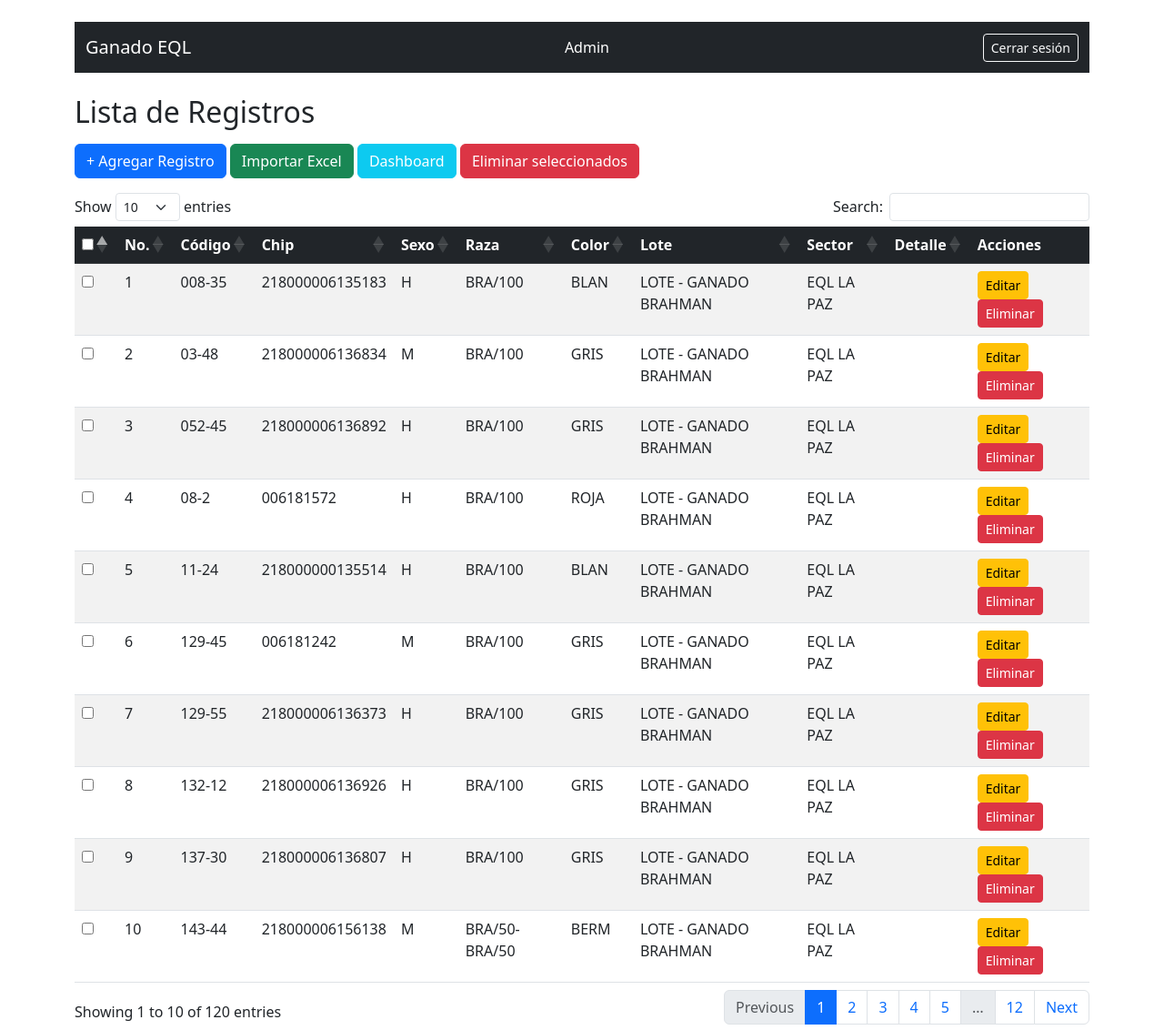
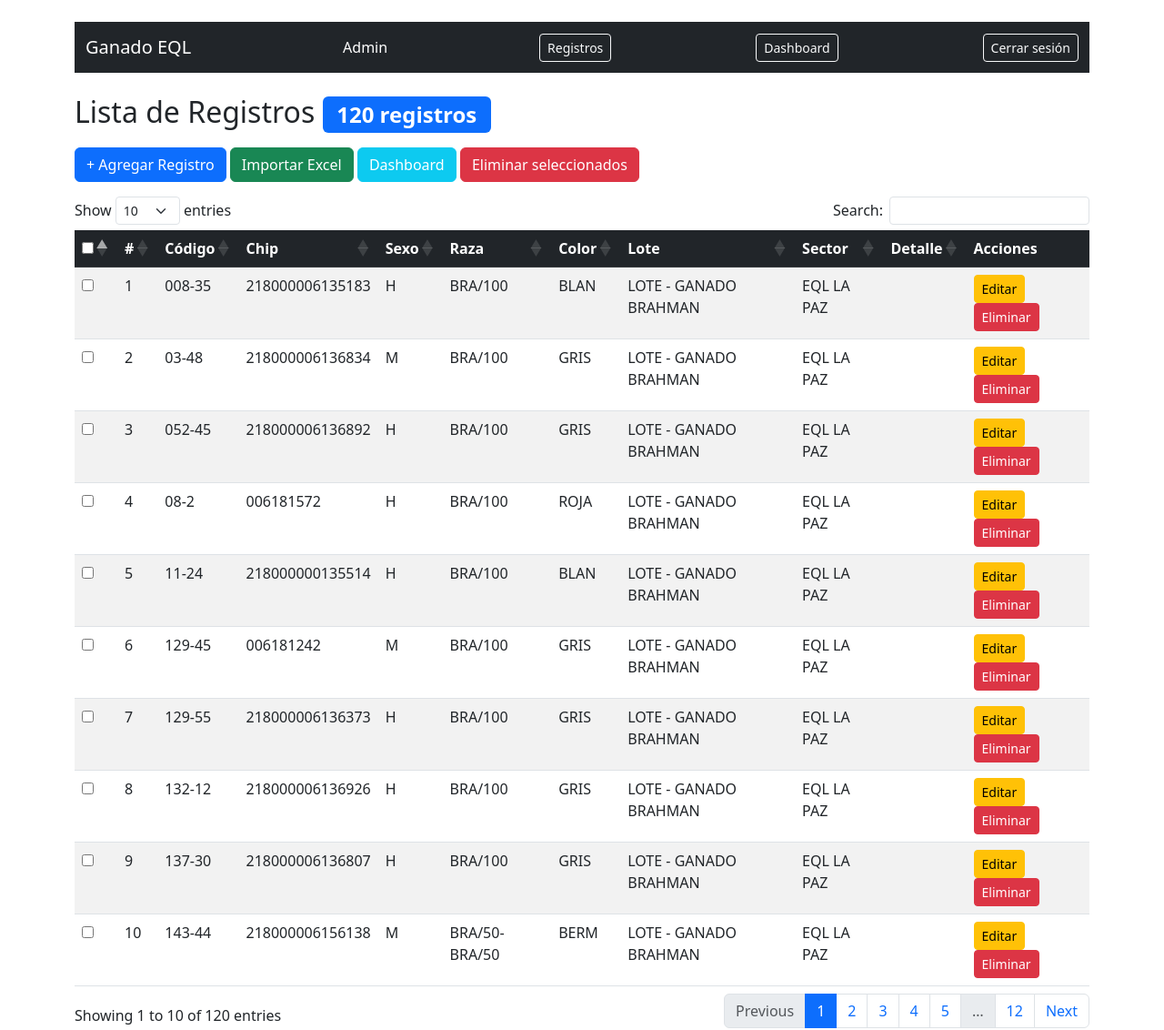
Before and after one commit to cesarcobopacheco-collab/miapp, a Django app: page / in a window 1280 px wide. Shown: the whole page at 91% size. Run offline with Django 5.2, Linux system fonts and the light colour scheme; a user stored in the database is signed in; data comes from the database, SQL or seed files in the repository; both versions use the stored data as it was before the commit; some libraries are stand-ins or nearby versions.

Commit message:
importacion excel y nuevos campos ganado

```diff
--- a/registros/models.py
+++ b/registros/models.py
@@ -1,7 +1,6 @@
 from django.db import models
 
 class Registro(models.Model):
-    numero = models.IntegerField(default=0)
     codigo = models.CharField(max_length=50, blank=True, default='')
     chip = models.CharField(max_length=50, blank=True, default='')
     sexo = models.CharField(max_length=10, blank=True, default='')
@@ -14,5 +13,3 @@ class Registro(models.Model):
 
     def __str__(self):
         return self.codigo
-
-# Create your models here.
--- a/registros/templates/registros/lista.html
+++ b/registros/templates/registros/lista.html
@@ -5,6 +5,8 @@
     <div class="container-fluid">
         <span class="navbar-brand">Ganado EQL</span>
         <span class="text-white me-3">{{ request.user.username }}</span>
+        <a href="{% url 'lista' %}" class="btn btn-outline-light btn-sm me-2">Registros</a>
+        <a href="{% url 'dashboard' %}" class="btn btn-outline-light btn-sm me-2">Dashboard</a>
         <form method="post" action="{% url 'logout' %}" style="display:inline;">
             {% csrf_token %}
             <button type="submit" class="btn btn-outline-light btn-sm">Cerrar sesión</button>
@@ -12,7 +14,16 @@
     </div>
 </nav>
 
-<h2 class="mb-3">Lista de Registros</h2>
+<h2 class="mb-3">Lista de Registros <span class="badge bg-primary">{{ registros|length }} registros</span></h2>
+
+{% if messages %}
+{% for message in messages %}
+<div class="alert alert-success alert-dismissible fade show" role="alert">
+    {{ message }}
+    <button type="button" class="btn-close" data-bs-dismiss="alert"></button>
+</div>
+{% endfor %}
+{% endif %}
 
 <div class="mb-3">
     <a href="{% url 'agregar' %}" class="btn btn-primary">+ Agregar Registro</a>
@@ -27,7 +38,7 @@
         <thead class="table-dark">
             <tr>
                 <th><input type="checkbox" id="seleccionarTodos"></th>
-                <th>No.</th>
+                <th>#</th>
                 <th>Código</th>
                 <th>Chip</th>
                 <th>Sexo</th>
@@ -43,7 +54,7 @@
             {% for registro in registros %}
             <tr>
                 <td><input type="checkbox" name="ids" value="{{ registro.id }}"></td>
-                <td>{{ registro.numero }}</td>
+                <td>{{ forloop.counter }}</td>
                 <td>{{ registro.codigo }}</td>
                 <td>{{ registro.chip }}</td>
                 <td>{{ registro.sexo }}</td>
--- a/registros/views.py
+++ b/registros/views.py
@@ -72,7 +72,7 @@ def descargar_plantilla(request):
     wb = openpyxl.Workbook()
     ws = wb.active
     ws.title = "Plantilla"
-    ws.append(['NO.', 'CODIGO', 'CHIP', 'SEXO', 'RAZA', 'COLOR'])
+    ws.append(['CODIGO', 'CHIP', 'SEXO', 'RAZA', 'COLOR'])
     response = HttpResponse(content_type='application/vnd.openxmlformats-officedocument.spreadsheetml.sheet')
     response['Content-Disposition'] = 'attachment; filename=plantilla_ganado.xlsx'
     wb.save(response)
@@ -86,19 +86,22 @@ def importar_excel(request):
         sector = request.POST.get('sector', '')
         wb = openpyxl.load_workbook(archivo)
         ws = wb.active
+        filas_importadas = 0
         for row in ws.iter_rows(min_row=2, values_only=True):
             if row[0] is not None:
                 Registro.objects.create(
-                    numero=row[0] or 0,
-                    codigo=row[1] or '',
-                    chip=row[2] or '',
-                    sexo=row[3] or '',
-                    raza=row[4] or '',
-                    color=row[5] or '',
+                    codigo=row[0] or '',
+                    chip=row[1] or '',
+                    sexo=row[2] or '',
+                    raza=row[3] or '',
+                    color=row[4] or '',
                     lote=lote,
                     sector=sector,
                     detalle='',
                 )
+                filas_importadas += 1
+        from django.contrib import messages
+        messages.success(request, f'Se importaron {filas_importadas} registros correctamente.')
         return redirect('lista')
     return render(request, 'registros/importar.html')
 
```
Also changed, not shown: db.sqlite3, registros/migrations/0003_remove_registro_numero.py (added).
